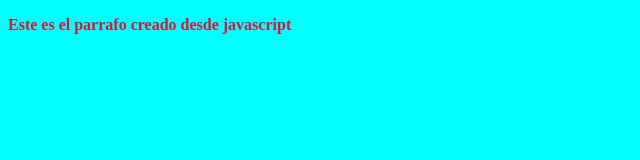
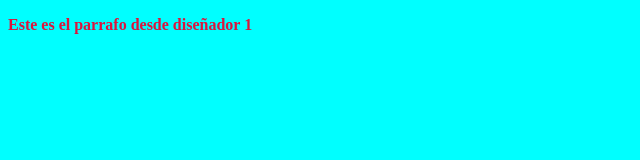
Before and after one commit to carlos9110-developer/CursoGit, a plain HTML site: page index.html in a window 1280 px wide. Shown: the full height of the page, 0-640 px from the left. Drawn offline with Linux system fonts and the light colour scheme.

Commit message:
Este es el nuevo parrafo desde diseñador 1

```diff
--- a/index.html
+++ b/index.html
@@ -11,7 +11,7 @@
 </head>
 
 <body>
-    <p>Este es el parrafo creado desde javascript</p>
+    <p>Este es el parrafo desde diseñador 1</p>
 </body>
 
 </html>
```
